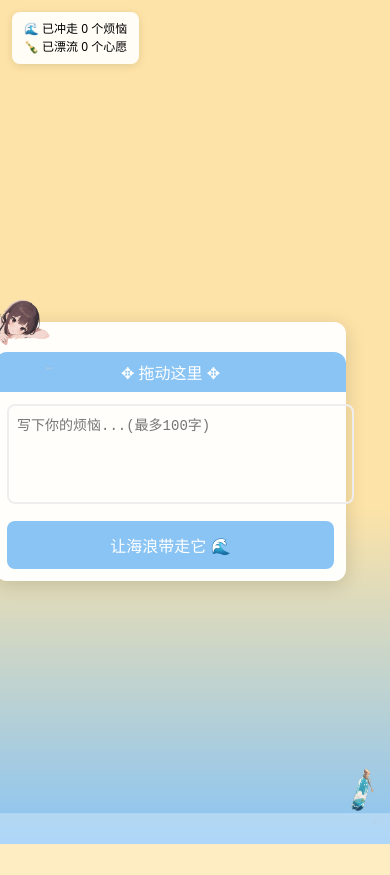
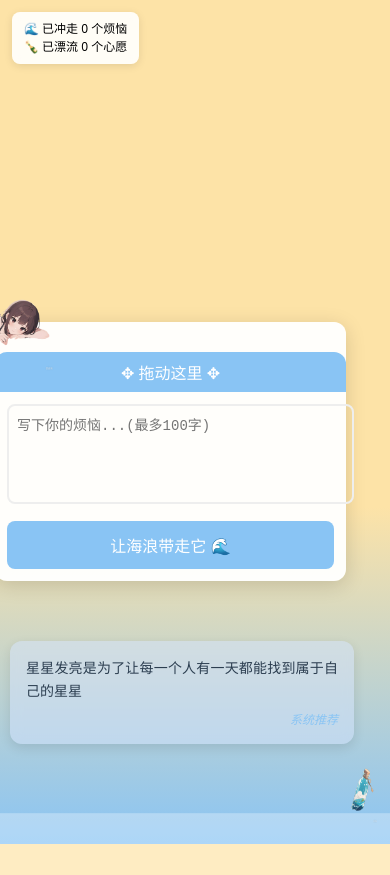
Before and after one commit to cjz-wr/Wecompantionship, a plain HTML site: page index.html in a window 390 px wide. Shown: the top 875 px of the page. Drawn offline with Linux system fonts and the light colour scheme; no server answers.

Commit message:
Update index.html

```diff
--- a/index.html
+++ b/index.html
@@ -18,6 +18,46 @@
             overflow: hidden;
             touch-action: manipulation;
         }
+
+
+        /* 新增API展示区样式 */
+        .api-container {
+            position: fixed;
+            left: 20px;
+            bottom: 80px;
+            width: 280px;
+            background: rgba(213, 228, 255, 0.479);
+            border-radius: 12px;
+            padding: 16px;
+            box-shadow: 0 4px 12px rgba(0,0,0,0.1);
+            backdrop-filter: blur(6px);
+            z-index: 120;
+            transition: opacity 0.3s;
+        }
+
+        .api-content {
+            font-size: 14px;
+            line-height: 1.6;
+            color: #2c3e50;
+            text-align: justify;
+        }
+
+        .api-author {
+            margin-top: 8px;
+            text-align: right;
+            color: #89C4F4;
+            font-style: italic;
+        }
+
+        @media (max-width: 768px) {
+            .api-container {
+                width: 80%;
+                left: 10px;
+                bottom: 100px;
+                font-size: 12px;
+            }
+        }
+
 
         .wave {
             position: absolute;
@@ -169,6 +209,12 @@
                 transform: translate(-20px, -60px);
             }
         }
+
+        @keyframes cardPulse {
+            0% { transform: scale(1); }
+            50% { transform: scale(1.02); }
+            100% { transform: scale(1); }
+        }
     </style>
 </head>
 <body>
@@ -179,9 +225,74 @@
         🍾 已漂流 <span id="bottleCount">0</span> 个心愿
     </div>
 
+    <div class="api-container" id="apiBox">
+        <div class="api-content">正在加载智慧箴言...</div>
+        <div class="api-author"></div>
+    </div>
+
     <img src="bottle.png" class="bottle" onclick="showBottleModal()">
 
+
+
+
+
 <script>
+
+
+// 新增API功能 =================================
+let apiRefreshInterval;
+
+function initAPIDisplay() {
+    fetchQuote();
+    apiRefreshInterval = setInterval(fetchQuote, 300000); // 每5分钟刷新
+}
+
+async function fetchQuote() {
+    try {
+        const response = await fetch('https://xiaoapi.cn/API/yulu.php?type=%E5%8A%A8%E6%BC%AB');
+        if (!response.ok) throw new Error('网络响应异常');
+
+        const data = await response.text();
+        console.log(data)
+        updateQuoteDisplay(data);
+    } catch (error) {
+        console.error('获取名言失败:', error);
+        showFallbackMessage();
+    }
+}
+
+function updateQuoteDisplay(data) {
+    const container = document.getElementById('apiBox');
+    const contentDiv = container.querySelector('.api-content');
+    const authorDiv = container.querySelector('.api-author');
+
+    contentDiv.textContent = data.hitokoto || data;
+    // authorDiv.textContent = data.from || '佚名';
+
+    // 添加呼吸动画
+    container.style.animation = 'none';
+    requestAnimationFrame(() => {
+        container.style.animation = 'cardPulse 2s ease-out';
+    });
+}
+
+function showFallbackMessage() {
+    const quotes = [
+        "心若没有栖息的地方，到哪里都是在流浪",
+        "星星发亮是为了让每一个人有一天都能找到属于自己的星星",
+        "生命中最难的阶段不是没有人懂你，而是你不懂你自己"
+    ];
+    const randomIndex = Math.floor(Math.random() * quotes.length);
+
+    document.querySelector('.api-content').textContent = quotes[randomIndex];
+    document.querySelector('.api-author').textContent = '系统推荐';
+}
+
+
+
+
+
+
 // 数据存储
 let worries = parseInt(localStorage.getItem('worries')) || 0;
 let bottles = parseInt(localStorage.getItem('bottles')) || 0;
@@ -432,6 +543,7 @@ window.onload = function() {
     createDraggableInput();
     const safeArea = window.innerHeight - document.documentElement.clientHeight;
     document.documentElement.style.setProperty('--safe-area', `${safeArea}px`);
+    initAPIDisplay(); // 新增初始化
 }
 </script>
 </body>
```
